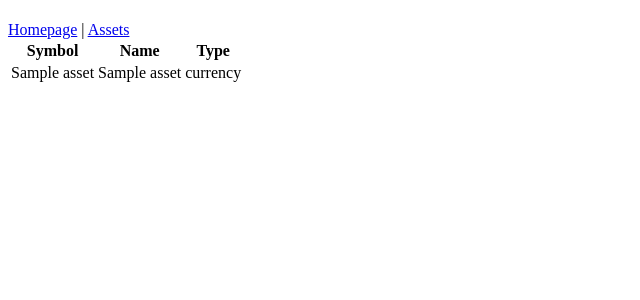
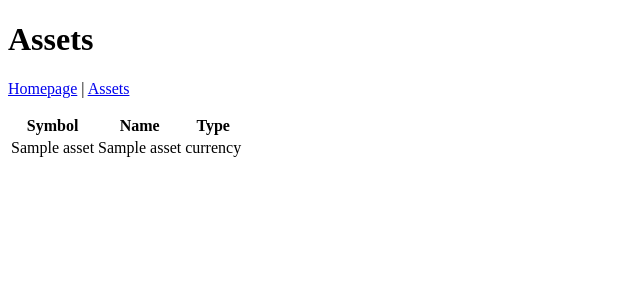
Before and after one commit to danlebedev/portfolio_tracker, a Django app: page /assets/ in a window 1280 px wide. Shown: the top 300 px of the page, without its empty margins (0-640 px from the left). Run offline with Django 3.2, Linux system fonts and the light colour scheme; tables that the repository leaves empty hold one stand-in row (values such as "Sample post").

Commit message:
add in main/templates/assets.html %block header% & change content

```diff
--- a/main/templates/main/assets.html
+++ b/main/templates/main/assets.html
@@ -4,8 +4,13 @@
 Assets
 {% endblock title %}
 
+{% block header %}
+Assets
+{% endblock header %}
+
 {% block content %}
 {% if assets %}
+<p>
     <table>
         <tr>
             <th>Symbol</th>
@@ -20,6 +25,7 @@ Assets
         </tr>
         {% endfor %}
     </table>
+</p>
 {% else %}
 <p>No any asset added...</p>
 {% endif %}
```
Lines whose indentation alone changed are shown as unchanged.
